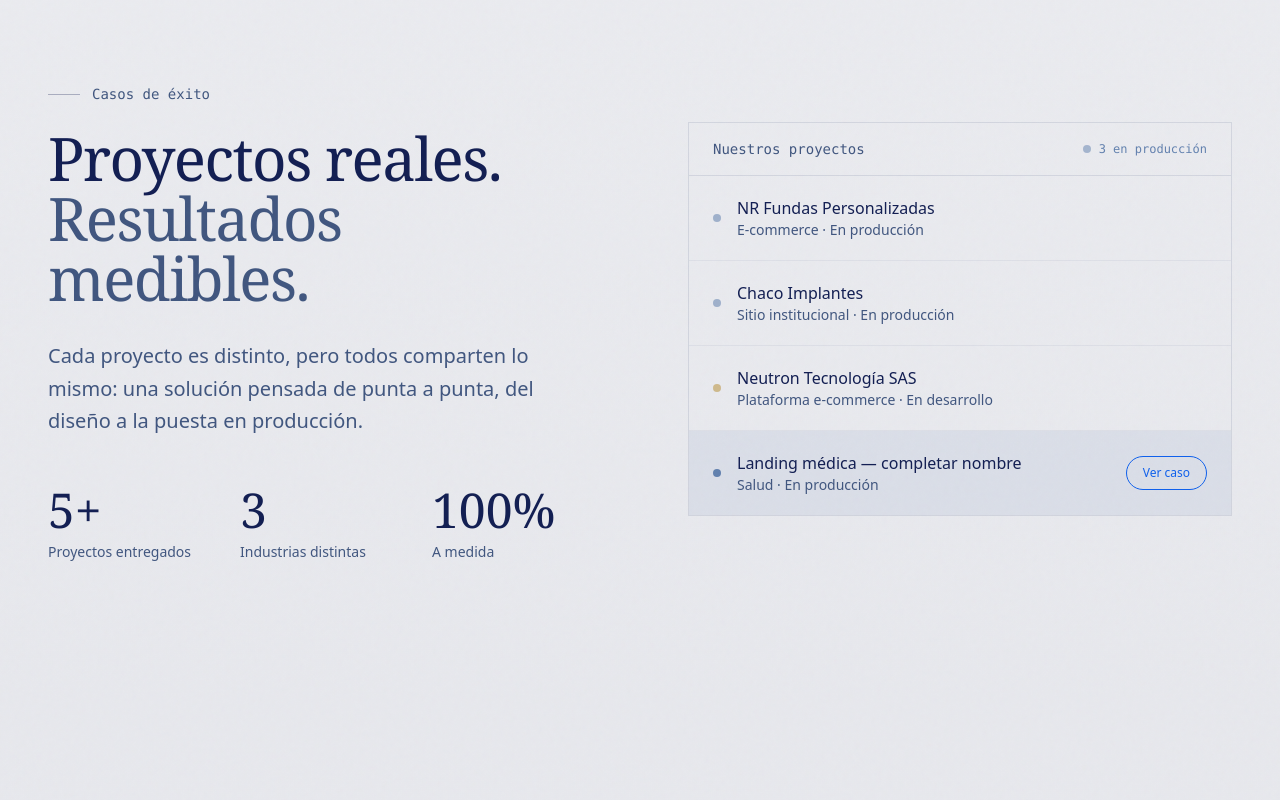
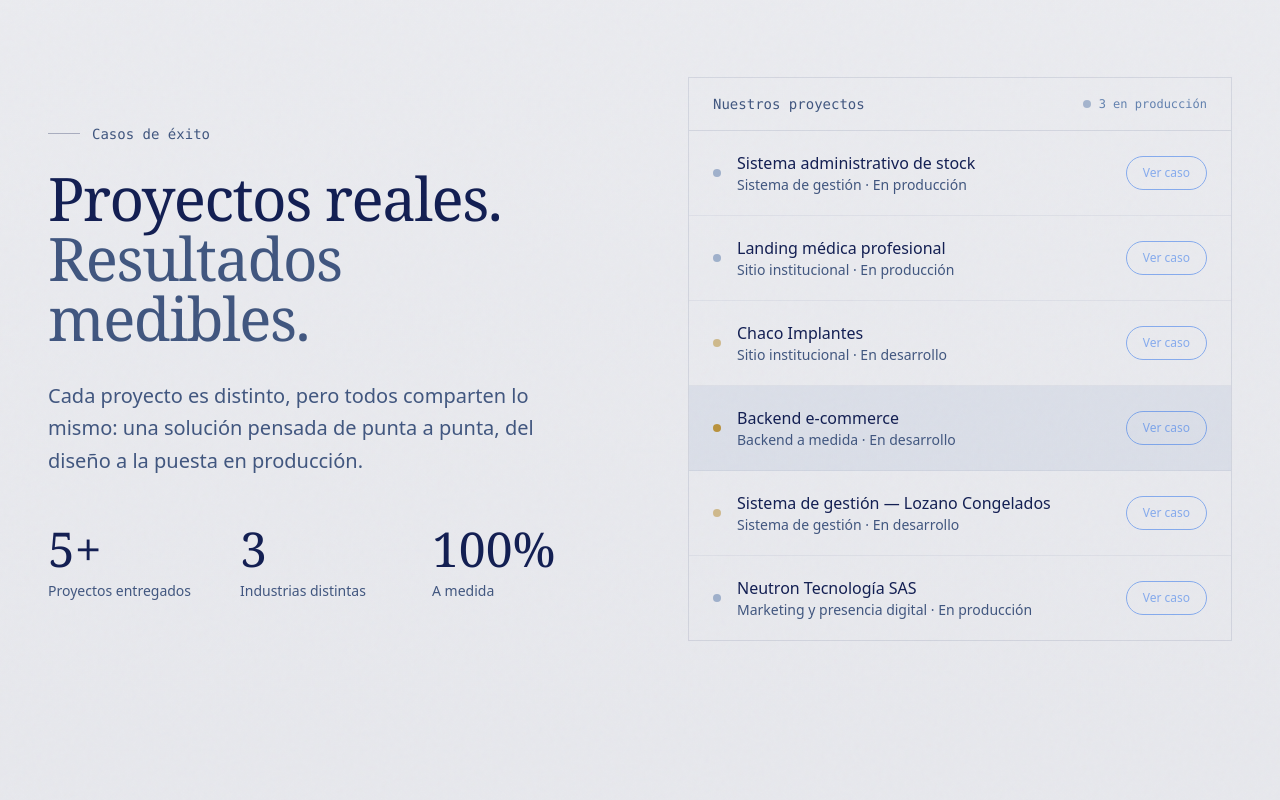
Before and after one commit to Nuriaa05/CodeBalance-Landing-, a Next.js app: page / in a window 1280 px wide. Shown: the part 3640-4440 px from the top of the page. Built offline with nearby package versions, Linux system fonts and the light colour scheme.

Commit message:
feat(landing): actualiza servicios casos y sobre nosotros
Mejora el loop de tecnologias, actualiza el panel de casos con botones deshabilitados y ajusta la seccion Sobre nosotros. Tambien corrige el scroll del acordeon de servicios y actualiza el contenido de Marketing.

```diff
--- a/app/globals.css
+++ b/app/globals.css
@@ -118,10 +118,12 @@
 
   .marquee {
     animation: marquee 30s linear infinite;
+    will-change: transform;
   }
 
   .marquee-reverse {
     animation: marquee-reverse 25s linear infinite;
+    will-change: transform;
   }
 
   @keyframes marquee {
--- a/components/landing/developers-section.tsx
+++ b/components/landing/developers-section.tsx
@@ -1,6 +1,7 @@
 "use client";
 
 import Image from "next/image";
+import { Code2, Megaphone, TrendingUp, type LucideIcon } from "lucide-react";
 import { useEffect, useRef, useState } from "react";
 
 const aboutParagraphs = [
@@ -10,7 +11,11 @@
   "Nuestro objetivo es convertirnos en un aliado para empresas y emprendedores que buscan centralizar sus necesidades en un solo lugar, con un equipo que comprende tanto la parte técnica como la financiera de cada decisión.",
 ];
 
-const chips = ["Desarrollo web", "Estrategia financiera", "Marketing"];
+const chips: Array<{ label: string; Icon: LucideIcon }> = [
+  { label: "Desarrollo web", Icon: Code2 },
+  { label: "Estrategia financiera", Icon: TrendingUp },
+  { label: "Marketing", Icon: Megaphone },
+];
 
 export function DevelopersSection() {
   const [isVisible, setIsVisible] = useState(false);
@@ -38,8 +43,12 @@
               isVisible ? "opacity-100 translate-y-0" : "opacity-0 translate-y-8"
             }`}
           >
-            <div className="relative pr-4 pb-8 sm:pr-0">
-              <div className="relative aspect-[4/5] overflow-hidden rounded-2xl border border-foreground/10 bg-card/60">
+            <div className="relative">
+              <div
+                className="pointer-events-none absolute -left-4 -top-4 z-0 h-full w-full rounded-2xl border-2 border-foreground"
+                aria-hidden="true"
+              />
+              <div className="relative z-10 aspect-[4/5] overflow-hidden rounded-2xl border border-foreground/10 bg-card/60">
                 <Image
                   src="/about-team.png"
                   alt="Equipo de CodeBalance"
@@ -47,13 +56,6 @@
                   sizes="(min-width: 1024px) 42vw, 100vw"
                   className="h-full w-full object-cover"
                 />
-              </div>
-
-              <div className="absolute bottom-0 right-0 border border-foreground/10 bg-card px-6 py-5 shadow-[0_18px_50px_rgba(18,30,82,0.14)] sm:-right-4 sm:-bottom-4">
-                <div className="font-display text-5xl leading-none text-foreground">+15</div>
-                <div className="mt-2 text-xs font-medium uppercase tracking-[0.08em] text-muted-foreground">
-                  proyectos entregados
-                </div>
               </div>
             </div>
           </div>
@@ -89,12 +91,13 @@
               </p>
 
               <div className="mt-6 flex flex-wrap gap-3">
-                {chips.map((chip) => (
+                {chips.map(({ label, Icon }) => (
                   <span
-                    key={chip}
-                    className="rounded-full border border-foreground/10 px-5 py-2 text-[13px] text-muted-foreground sm:text-sm"
+                    key={label}
+                    className="inline-flex items-center gap-1.5 rounded-full border border-foreground/10 py-1.5 pl-3 pr-4 text-[13px] text-muted-foreground sm:text-sm"
                   >
-                    {chip}
+                    <Icon className="h-4 w-4 shrink-0" aria-hidden="true" />
+                    {label}
                   </span>
                 ))}
               </div>
--- a/components/landing/features-section.tsx
+++ b/components/landing/features-section.tsx
@@ -1,6 +1,6 @@
 "use client";
 
-import { useEffect, useRef, useState } from "react";
+import { useCallback, useEffect, useRef, useState } from "react";
 import { ChevronDown } from "lucide-react";
 
 type VisualType = "web" | "deploy" | "ai" | "collab" | "digital";
@@ -8,6 +8,7 @@
 const WHATSAPP_BASE_URL = "https://wa.me/5493625335330";
 const OUTLINE_CTA_CLASS =
   "inline-flex shrink-0 items-center justify-center rounded-full border border-[#0f60ec] px-4 py-2 text-xs font-medium text-[#0f60ec] transition-colors duration-200 hover:bg-[#0f60ec] hover:text-white";
+const SERVICE_SCROLL_DELAY_MS = 420;
 
 function whatsappMessageUrl(message: string) {
   return `${WHATSAPP_BASE_URL}?text=${encodeURIComponent(message)}`;
@@ -105,7 +106,7 @@
       {
         name: "Marketing",
         description:
-          "Impulsamos el crecimiento de tu marca con estrategias orientadas a resultados, combinando creatividad, análisis y publicidad digital para atraer clientes y aumentar conversiones.",
+          "Diseñamos estrategias para optimizar la rentabilidad, ordenar las finanzas, mejorar el control del negocio y crecer con planificación: precios, presupuestos, rentabilidad, proyecciones y planificación estratégica. Manejo impositivo de monotributibutistas y responsables inscriptos -persona física-.",
       },
     ],
   },
@@ -471,16 +472,25 @@
   index,
   isOpen,
   onToggle,
+  registerCardRef,
 }: {
   pillar: typeof servicePillars[0];
   index: number;
   isOpen: boolean;
   onToggle: () => void;
+  registerCardRef: (number: string, node: HTMLDivElement | null) => void;
 }) {
   const [isVisible, setIsVisible] = useState(false);
   const cardRef = useRef<HTMLDivElement>(null);
-  const detailsRef = useRef<HTMLDivElement>(null);
   const contentId = `service-pillar-${pillar.number}`;
+
+  const setCardNode = useCallback(
+    (node: HTMLDivElement | null) => {
+      cardRef.current = node;
+      registerCardRef(pillar.number, node);
+    },
+    [pillar.number, registerCardRef]
+  );
 
   useEffect(() => {
     const observer = new IntersectionObserver(
@@ -494,34 +504,10 @@
     return () => observer.disconnect();
   }, []);
 
-  useEffect(() => {
-    if (!isOpen) return;
-
-    let scrollTimer: number | undefined;
-    const frameId = window.requestAnimationFrame(() => {
-      const prefersReducedMotion = window.matchMedia("(prefers-reduced-motion: reduce)").matches;
-
-      scrollTimer = window.setTimeout(
-        () => {
-          detailsRef.current?.scrollIntoView({
-            behavior: prefersReducedMotion ? "auto" : "smooth",
-            block: "start",
-          });
-        },
-        prefersReducedMotion ? 0 : 120
-      );
-    });
-
-    return () => {
-      window.cancelAnimationFrame(frameId);
-      if (scrollTimer) window.clearTimeout(scrollTimer);
-    };
-  }, [isOpen]);
-
   return (
     <div
-      ref={cardRef}
-      className={`group relative border transition-[border-color,background-color,box-shadow,opacity,transform] hover:border-accent/40 motion-reduce:transition-none ${
+      ref={setCardNode}
+      className={`group relative scroll-mt-[104px] border transition-[border-color,background-color,box-shadow,opacity,transform] hover:border-accent/40 motion-reduce:transition-none md:scroll-mt-[120px] ${
         isVisible ? "opacity-100 translate-y-0" : "opacity-0 translate-y-12"
       } ${
         isOpen
@@ -585,8 +571,7 @@
       >
         <div className="min-h-0 overflow-hidden">
           <div
-            ref={detailsRef}
-            className={`scroll-mt-[120px] px-5 pb-6 transition-[opacity,transform] motion-reduce:transition-none sm:px-8 lg:scroll-mt-[136px] lg:pb-8 ${
+            className={`px-5 pb-6 transition-[opacity,transform] motion-reduce:transition-none sm:px-8 lg:pb-8 ${
               isOpen
                 ? "translate-y-0 opacity-100 delay-75 duration-[240ms] ease-[cubic-bezier(0.16,1,0.3,1)]"
                 : "translate-y-3 opacity-0 delay-0 duration-[180ms] ease-[cubic-bezier(0.4,0,1,1)]"
@@ -630,6 +615,80 @@
   const [isVisible, setIsVisible] = useState(false);
   const [openPillar, setOpenPillar] = useState("");
   const sectionRef = useRef<HTMLDivElement>(null);
+  const serviceRefs = useRef<Record<string, HTMLDivElement | null>>({});
+  const scrollTimeoutRef = useRef<number | undefined>(undefined);
+  const scrollFrameRef = useRef<number | undefined>(undefined);
+
+  const clearPendingServiceScroll = useCallback(() => {
+    if (scrollTimeoutRef.current !== undefined) {
+      window.clearTimeout(scrollTimeoutRef.current);
+      scrollTimeoutRef.current = undefined;
+    }
+
+    if (scrollFrameRef.current !== undefined) {
+      window.cancelAnimationFrame(scrollFrameRef.current);
+      scrollFrameRef.current = undefined;
+    }
+  }, []);
+
+  const registerServiceRef = useCallback((number: string, node: HTMLDivElement | null) => {
+    serviceRefs.current[number] = node;
+  }, []);
+
+  const scrollToServiceCard = useCallback((number: string) => {
+    const el = serviceRefs.current[number];
+    if (!el) return;
+
+    const prefersReducedMotion = window.matchMedia("(prefers-reduced-motion: reduce)").matches;
+    const headerRect = document.querySelector("header")?.getBoundingClientRect();
+    const headerBottom =
+      headerRect?.bottom ?? headerRect?.height ?? (window.innerWidth < 768 ? 88 : 96);
+    const extraOffset = window.innerWidth < 768 ? 36 : 28;
+    const offset = headerBottom + extraOffset;
+    const rect = el.getBoundingClientRect();
+    const comfortableMaxTop = Math.min(offset + 150, window.innerHeight * 0.38);
+    const isComfortablyVisible = rect.top >= offset && rect.top <= comfortableMaxTop;
+
+    if (isComfortablyVisible) return;
+
+    window.scrollTo({
+      top: Math.max(rect.top + window.scrollY - offset, 0),
+      behavior: prefersReducedMotion ? "auto" : "smooth",
+    });
+  }, []);
+
+  const scheduleServiceScroll = useCallback(
+    (number: string) => {
+      clearPendingServiceScroll();
+
+      const prefersReducedMotion = window.matchMedia("(prefers-reduced-motion: reduce)").matches;
+      const delay = prefersReducedMotion ? 0 : SERVICE_SCROLL_DELAY_MS;
+
+      scrollTimeoutRef.current = window.setTimeout(() => {
+        scrollFrameRef.current = window.requestAnimationFrame(() => {
+          scrollFrameRef.current = window.requestAnimationFrame(() => {
+            scrollToServiceCard(number);
+          });
+        });
+      }, delay);
+    },
+    [clearPendingServiceScroll, scrollToServiceCard]
+  );
+
+  const handlePillarToggle = useCallback(
+    (number: string) => {
+      const next = openPillar === number ? "" : number;
+
+      setOpenPillar(next);
+
+      if (next) {
+        scheduleServiceScroll(next);
+      } else {
+        clearPendingServiceScroll();
+      }
+    },
+    [clearPendingServiceScroll, openPillar, scheduleServiceScroll]
+  );
 
   useEffect(() => {
     const observer = new IntersectionObserver(
@@ -642,6 +701,10 @@
     if (sectionRef.current) observer.observe(sectionRef.current);
     return () => observer.disconnect();
   }, []);
+
+  useEffect(() => {
+    return () => clearPendingServiceScroll();
+  }, [clearPendingServiceScroll]);
 
   return (
     <section
@@ -675,7 +738,8 @@
               pillar={pillar}
               index={index}
               isOpen={openPillar === pillar.number}
-              onToggle={() => setOpenPillar((current) => (current === pillar.number ? "" : pillar.number))}
+              onToggle={() => handlePillarToggle(pillar.number)}
+              registerCardRef={registerServiceRef}
             />
           ))}
         </div>
--- a/components/landing/infrastructure-section.tsx
+++ b/components/landing/infrastructure-section.tsx
@@ -2,30 +2,73 @@
 
 import { useEffect, useState, useRef } from "react";
 
-const locations = [
+type ProjectStatus = "production" | "development";
+type ProjectLinkKey =
+  | "stockAdmin"
+  | "medicalLanding"
+  | "chacoImplantes"
+  | "ecommerceBackend"
+  | "lozanoManagement"
+  | "neutronMarketing";
+
+const projectLinks: Record<ProjectLinkKey, string | null> = {
+  // TODO: agregar link real cuando esté disponible.
+  stockAdmin: null,
+  medicalLanding: null,
+  chacoImplantes: null,
+  ecommerceBackend: null,
+  lozanoManagement: null,
+  neutronMarketing: null,
+};
+
+const projects: Array<{
+  id: ProjectLinkKey;
+  name: string;
+  category: string;
+  status: ProjectStatus;
+  href: string | null;
+}> = [
   {
-    city: "NR Fundas Personalizadas",
-    region: "E-commerce · En producción",
+    id: "stockAdmin",
+    name: "Sistema administrativo de stock",
+    category: "Sistema de gestión · En producción",
     status: "production",
-    link: "#",
+    href: projectLinks.stockAdmin,
   },
   {
-    city: "Chaco Implantes",
-    region: "Sitio institucional · En producción",
+    id: "medicalLanding",
+    name: "Landing médica profesional",
+    category: "Sitio institucional · En producción",
     status: "production",
-    link: "#",
+    href: projectLinks.medicalLanding,
   },
   {
-    city: "Neutron Tecnología SAS",
-    region: "Plataforma e-commerce · En desarrollo",
+    id: "chacoImplantes",
+    name: "Chaco Implantes",
+    category: "Sitio institucional · En desarrollo",
     status: "development",
-    link: "#",
+    href: projectLinks.chacoImplantes,
   },
   {
-    city: "Landing médica — completar nombre",
-    region: "Salud · En producción",
+    id: "ecommerceBackend",
+    name: "Backend e-commerce",
+    category: "Backend a medida · En desarrollo",
+    status: "development",
+    href: projectLinks.ecommerceBackend,
+  },
+  {
+    id: "lozanoManagement",
+    name: "Sistema de gestión — Lozano Congelados",
+    category: "Sistema de gestión · En desarrollo",
+    status: "development",
+    href: projectLinks.lozanoManagement,
+  },
+  {
+    id: "neutronMarketing",
+    name: "Neutron Tecnología SAS",
+    category: "Marketing y presencia digital · En producción",
     status: "production",
-    link: "#",
+    href: projectLinks.neutronMarketing,
   },
 ];
 
@@ -39,6 +82,33 @@
     idle: "bg-[#b9923c]/55",
   },
 };
+
+function ProjectCaseButton({ href }: { href: string | null }) {
+  const buttonClassName =
+    "shrink-0 rounded-full border border-[#0f60ec] px-4 py-2 text-xs font-medium text-[#0f60ec] transition-colors duration-200";
+
+  if (!href) {
+    return (
+      <span
+        aria-disabled="true"
+        className={`${buttonClassName} cursor-not-allowed opacity-45`}
+      >
+        Ver caso
+      </span>
+    );
+  }
+
+  return (
+    <a
+      href={href}
+      target="_blank"
+      rel="noopener noreferrer"
+      className={`${buttonClassName} hover:bg-[#0f60ec] hover:text-white`}
+    >
+      Ver caso
+    </a>
+  );
+}
 
 export function InfrastructureSection() {
   const [isVisible, setIsVisible] = useState(false);
@@ -59,7 +129,7 @@
 
   useEffect(() => {
     const interval = setInterval(() => {
-      setActiveLocation((prev) => (prev + 1) % locations.length);
+      setActiveLocation((prev) => (prev + 1) % projects.length);
     }, 2000);
     return () => clearInterval(interval);
   }, []);
@@ -121,42 +191,31 @@
                 </span>
               </div>
 
-              {/* Locations */}
+              {/* Projects */}
               <div>
-                {locations.map((location, index) => {
-                  const statusClass = statusDotStyles[location.status as keyof typeof statusDotStyles];
+                {projects.map((project, index) => {
+                  const statusClass = statusDotStyles[project.status];
                   const isActive = activeLocation === index;
 
                   return (
                   <div
-                    key={location.city}
-                    className={`px-6 py-5 border-b border-foreground/5 last:border-b-0 flex items-center justify-between transition-all duration-300 ${
+                    key={project.id}
+                    className={`px-6 py-5 border-b border-foreground/5 last:border-b-0 flex items-center justify-between gap-4 transition-all duration-300 ${
                       isActive ? "bg-accent/10" : ""
                     }`}
                   >
-                    <div className="flex items-center gap-4">
+                    <div className="flex min-w-0 items-center gap-4">
                       <span
-                        className={`w-2 h-2 rounded-full transition-colors duration-300 ${
+                        className={`h-2 w-2 shrink-0 rounded-full transition-colors duration-300 ${
                           isActive ? statusClass.active : statusClass.idle
                         }`}
                       />
-                      <div>
-                        <div className="font-medium">{location.city}</div>
-                        <div className="text-sm text-muted-foreground">{location.region}</div>
+                      <div className="min-w-0">
+                        <div className="font-medium">{project.name}</div>
+                        <div className="text-sm text-muted-foreground">{project.category}</div>
                       </div>
                     </div>
-                    {isActive ? (
-                      <a
-                        href={location.link}
-                        target="_blank"
-                        rel="noopener noreferrer"
-                        className="shrink-0 rounded-full border border-[#0f60ec] px-4 py-2 text-xs font-medium text-[#0f60ec] transition-colors duration-200 hover:bg-[#0f60ec] hover:text-white"
-                      >
-                        Ver caso
-                      </a>
-                    ) : (
-                      <span className="w-[72px]" aria-hidden="true" />
-                    )}
+                    <ProjectCaseButton href={project.href} />
                   </div>
                   );
                 })}
--- a/components/landing/integrations-section.tsx
+++ b/components/landing/integrations-section.tsx
@@ -132,9 +132,9 @@
 
 function TechnologyRow({ technologies, reverse = false }: { technologies: Technology[]; reverse?: boolean }) {
   return (
-    <div className={`flex gap-5 ${reverse ? "marquee-reverse" : "marquee"}`}>
+    <div className={`flex w-max ${reverse ? "marquee-reverse" : "marquee"}`}>
       {[...Array(2)].map((_, setIndex) => (
-        <div key={setIndex} className="flex shrink-0 gap-5">
+        <div key={setIndex} className="flex shrink-0 gap-5 pr-5" aria-hidden={setIndex > 0}>
           {technologies.map((technology) => (
             <TechnologyCard key={`${technology.name}-${setIndex}`} technology={technology} setIndex={setIndex} />
           ))}
```
